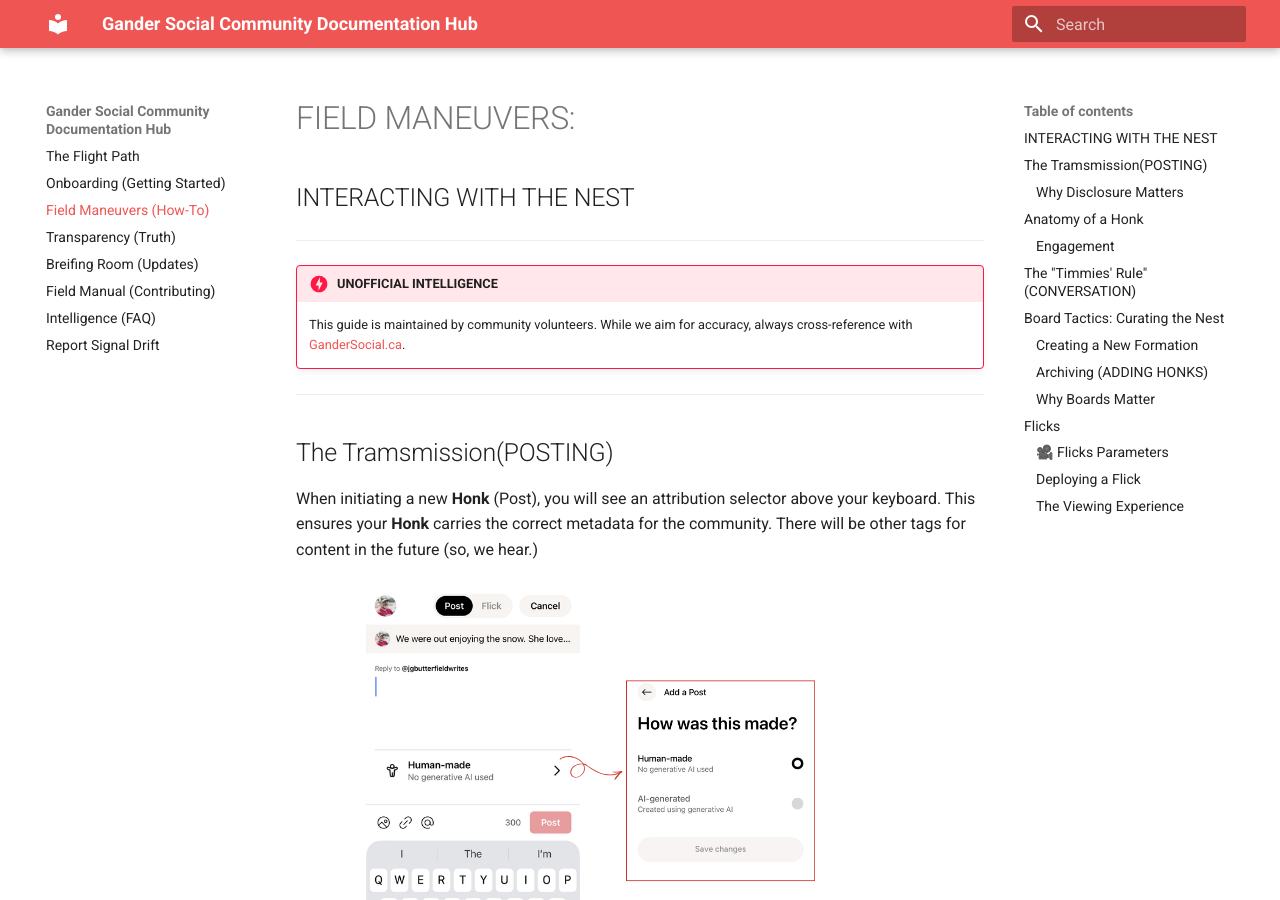
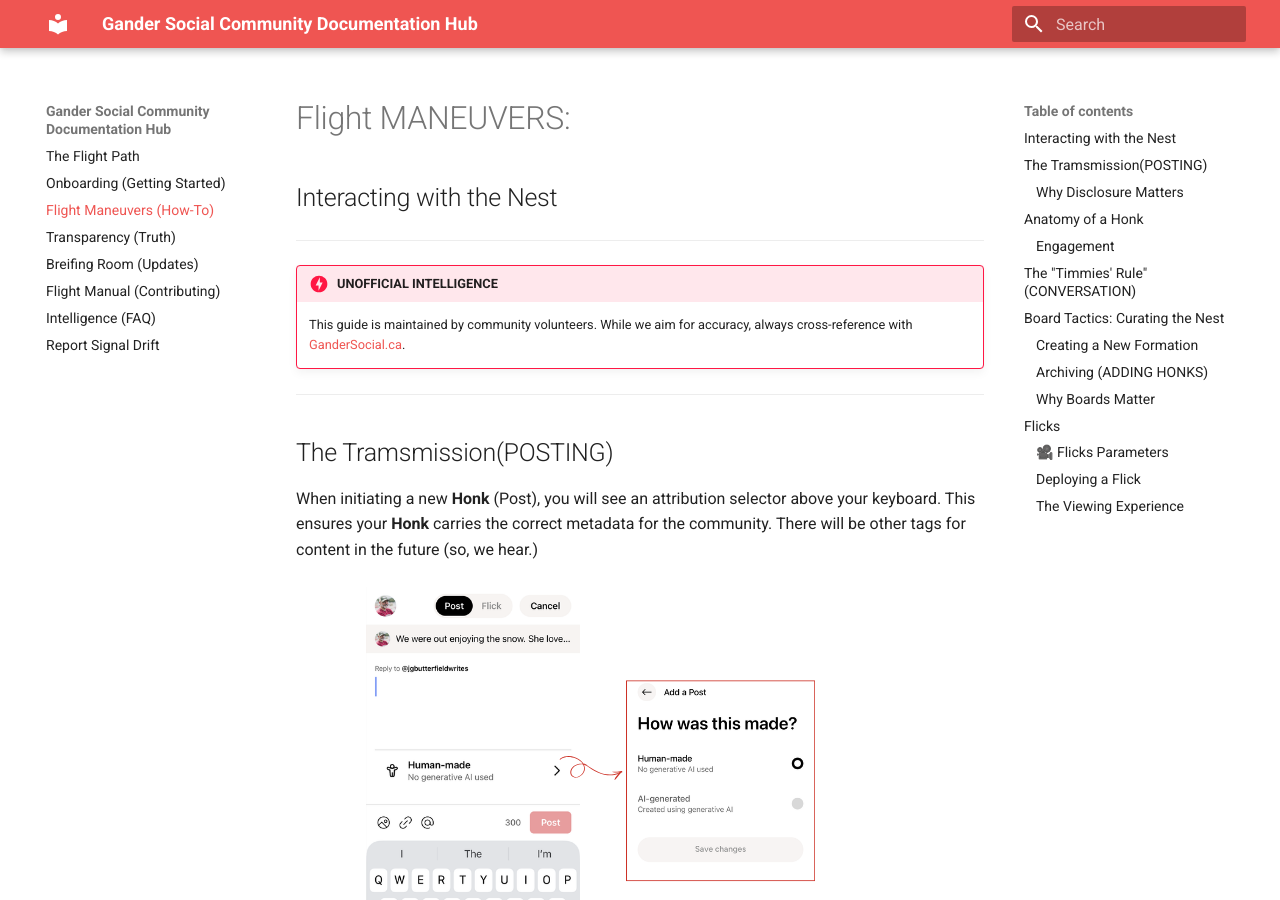
Before and after one commit to jasonbutt/gander-social-docs, an MkDocs documentation site: the page built from docs/how-to.md, in a window 1280 px wide and 900 px high. Built offline with MkDocs 1.6.1 and Material for MkDocs 9.7.7, drawn with Linux system fonts in a browser that asks for light colours.

Commit message:
Update Field to Flight

```diff
--- a/docs/how-to.md
+++ b/docs/how-to.md
@@ -1,6 +1,6 @@
-# FIELD MANEUVERS:
+# Flight MANEUVERS:
 
-## INTERACTING WITH THE NEST
+## Interacting with the Nest
 
 ---
 
--- a/mkdocs.yml
+++ b/mkdocs.yml
@@ -30,10 +30,10 @@
 nav:
   - The Flight Path: index.md
   - Onboarding (Getting Started): getting-started.md
-  - Field Maneuvers (How-To): how-to.md
+  - Flight Maneuvers (How-To): how-to.md
   - Transparency (Truth): transparency.md
   - Breifing Room (Updates): briefing-room.md
-  - Field Manual (Contributing): contributing.md
+  - Flight Manual (Contributing): contributing.md
   - Intelligence (FAQ): faq.md
   - Report Signal Drift: https://github.com/jasonbutt/gander-social-docs/issues/new/choose
 copyright: >-
```
